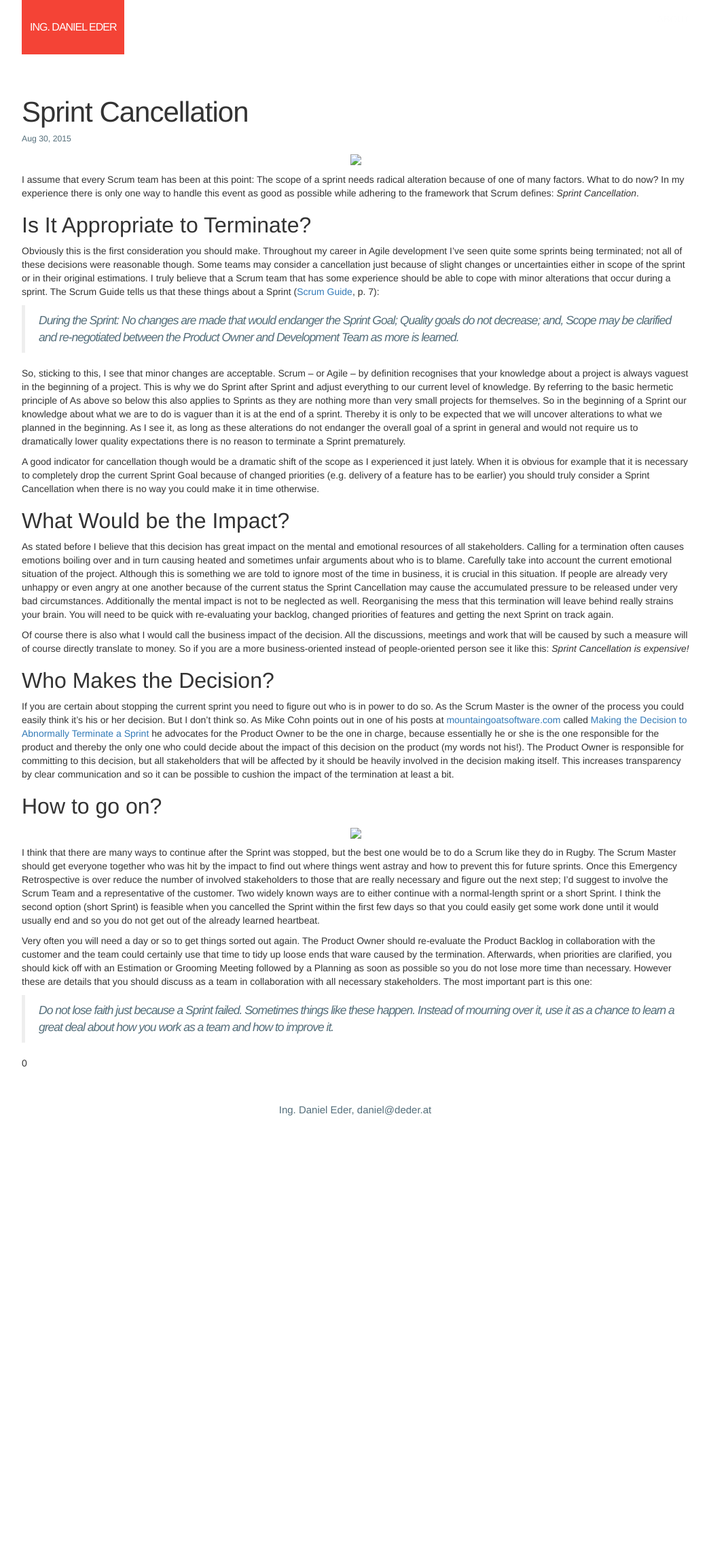
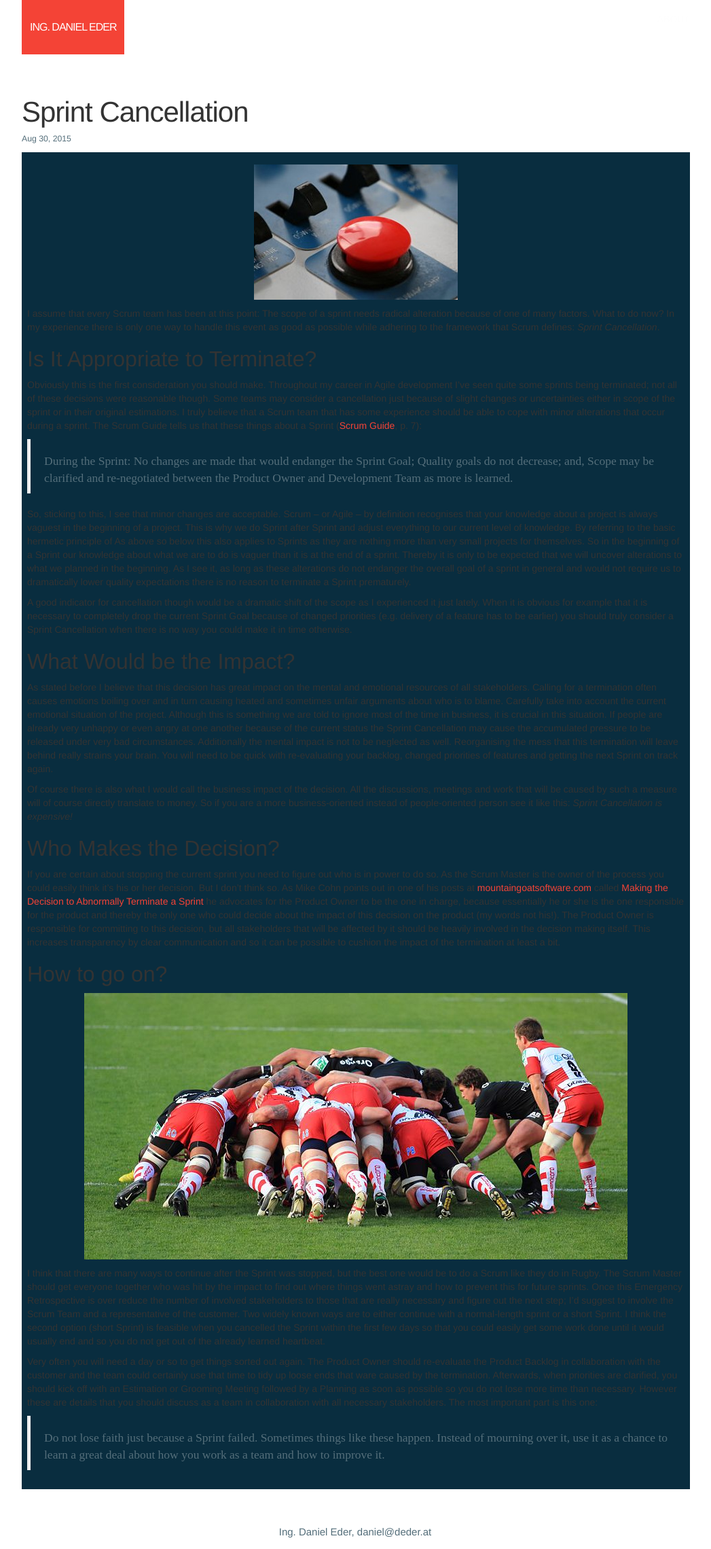
Before and after one commit to lycis/lycis.github.io, a Jekyll site: the page built from _posts/2015-08-30-sprint-cancellation.markdown, in a window 1280 px wide. Shown: the whole page at 68% size, without its empty margins (116-1163 px from the left). Built offline with Jekyll 4.4.1, drawn with Linux system fonts in a browser that asks for light colours; nearby versions of some CDN libraries; library files that are not in the unit come from our copies; before the commit the page ends 1658 px from its top, so only the background shows below that.

Commit message:
migration

```diff
--- a/_layouts/post.html
+++ b/_layouts/post.html
@@ -8,8 +8,8 @@ layout: default
     <p class="post-meta"><time datetime="{{ page.date | date_to_xmlschema }}" itemprop="datePublished">{{ page.date | date: "%b %-d, %Y" }}</time>{% if page.author %} • <span itemprop="author" itemscope itemtype="http://schema.org/Person"><span itemprop="name">{{ page.author }}</span></span>{% endif %}</p>
   </header>
 
-  <div class="post-content" itemprop="articleBody">
+  <div class="box glass post-content" itemprop="articleBody">
     {{ content }}
   </div>
 
-</article>0
+</article>
--- a/_sass/_base.scss
+++ b/_sass/_base.scss
@@ -115,11 +115,10 @@ a {
 blockquote {
     color: $grey-color;
     border-left: 4px solid $grey-color-light;
-    padding-left: $spacing-unit / 2;
-    font-size: 18px;
-    letter-spacing: -1px;
-    font-style: italic;
-
+    padding-left: $spacing-unit ;
+    margin-left: 20px;
+    font-size: 16px;
+    font-family: "Times NewRoman";
     > :last-child {
         margin-bottom: 0;
     }
--- a/_sass/_layout.scss
+++ b/_sass/_layout.scss
@@ -287,6 +287,7 @@
 
 .post-content {
     margin-bottom: $spacing-unit;
+    padding: $spacing-unit * 2;
 
     h2 {
         font-size: 32px;
@@ -311,4 +312,13 @@
             font-size: 18px;
         }
     }
+
+    p {
+        margin-top: 10px;
+        font-size: 16x
+    }
+
+    a {
+        color: $red-color;
+    }
 }
--- a/index.html
+++ b/index.html
@@ -37,7 +37,11 @@ layout: default
   <div class="col col-9">
     {% for post in site.posts %}
       <div class="col col-{{post.width}}">
+       {% if post.image != "" %}
+       <div class="block {{post.color}}" style="background-image: url({{post.image}}); background-repeat: no-repeat; background-position: center;">
+       {% else %}
         <div class="block {{post.color}}">
+       {% endif %}
             <div class="block-body height-{{post.height}}">
                 <span class="post-meta white-text">{{ post.date | date: "%b %-d, %Y" }}</span>
 
```
Also changed, not shown: assets/800px-ST_vs_Gloucester_-_Match_-_23.jpg (added), assets/big_red_button.jpg (added), assets/writing.jpg (added).
